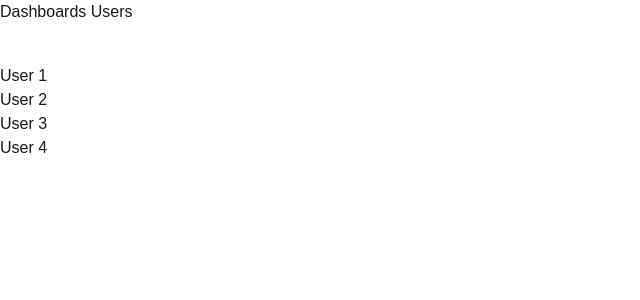
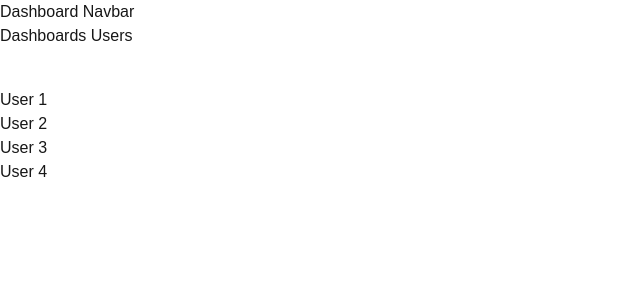
Before and after one commit to talkfelipe/nextjs_event_platform, a Next.js app: page /dashboard/users in a window 1280 px wide. Shown: the top 300 px of the page, without its empty margins (0-640 px from the left). Built offline with nearby package versions, Linux system fonts and the light colour scheme.

Commit message:
added error page

```diff
--- /dev/null
+++ b/app/(dashboard)/dashboard/users/page.tsx
@@ -0,0 +1,18 @@
+import Link from "next/dist/client/link";
+
+const Users = () => {
+    return (
+        <div>
+            <h1>Dashboards Users</h1>
+
+            <ul className="mt-10">
+                <li><Link href="/app/(dashboard)/dashboard/users/1">User 1</Link></li>
+                <li><Link href="/app/(dashboard)/dashboard/users/2">User 2</Link></li>
+                <li><Link href="/app/(dashboard)/dashboard/users/3">User 3</Link></li>
+                <li><Link href="/app/(dashboard)/dashboard/users/4">User 4</Link></li>
+            </ul>
+
+        </div>
+    )
+}
+export default Users
--- /dev/null
+++ b/app/(dashboard)/layout.tsx
@@ -0,0 +1,9 @@
+const Layout = ({ children }: { children: React.ReactNode }) => {
+    return (
+        <div>
+            <p>Dashboard Navbar</p>
+            {children}
+        </div>
+    )
+}
+export default Layout
--- a/app/about/page.tsx
+++ b/app/(root)/about/page.tsx
@@ -1,4 +1,7 @@
 const Page = () => {
+    throw new Error('Not Implemented!');
+
+
     return (
         <div>
             <h1>About</h1>
--- /dev/null
+++ b/app/(root)/error.tsx
@@ -0,0 +1,30 @@
+'use client' // Error boundaries must be Client Components
+
+import {useEffect} from 'react'
+
+export default function Error({
+                                  error,
+                                  reset,
+                              }: {
+    error: Error & { digest?: string }
+    reset: () => void
+}) {
+    useEffect(() => {
+        // Log the error to an error reporting service
+        console.error(error)
+    }, [error])
+
+    return (
+        <div>
+            <h2>Something went wrong!</h2>
+            <button
+                onClick={
+                    // Attempt to recover by trying to re-render the segment
+                    () => reset()
+                }
+            >
+                Try again
+            </button>
+        </div>
+    )
+}
--- /dev/null
+++ b/app/(root)/layout.tsx
@@ -0,0 +1,9 @@
+const Layout = ({ children }: { children: React.ReactNode }) => {
+    return (
+        <div>
+            <p>Navbar</p>
+            {children}
+        </div>
+    )
+}
+export default Layout
--- a/app/dashboard/users/page.tsx
+++ /dev/null
@@ -1,18 +0,0 @@
-import Link from "next/dist/client/link";
-
-const Users = () => {
-    return (
-        <div>
-            <h1>Dashboards Users</h1>
-
-            <ul className="mt-10">
-                <li><Link href="/dashboard/users/1">User 1</Link></li>
-                <li><Link href="/dashboard/users/2">User 2</Link></li>
-                <li><Link href="/dashboard/users/3">User 3</Link></li>
-                <li><Link href="/dashboard/users/4">User 4</Link></li>
-            </ul>
-
-        </div>
-    )
-}
-export default Users
--- a/app/layout.tsx
+++ b/app/layout.tsx
@@ -1,6 +1,7 @@
 import type { Metadata } from "next";
 import { Geist, Geist_Mono } from "next/font/google";
 import "./globals.css";
+import React from "react";
 
 const geistSans = Geist({
   variable: "--font-geist-sans",
```
Also changed, not shown: app/(dashboard)/dashboard/analytics/page.tsx (renamed from app/dashboard/analytics/page.tsx), app/(dashboard)/dashboard/users/[id]/page.tsx (renamed from app/dashboard/users/[id]/page.tsx), app/(root)/page.tsx (renamed from app/page.tsx).
